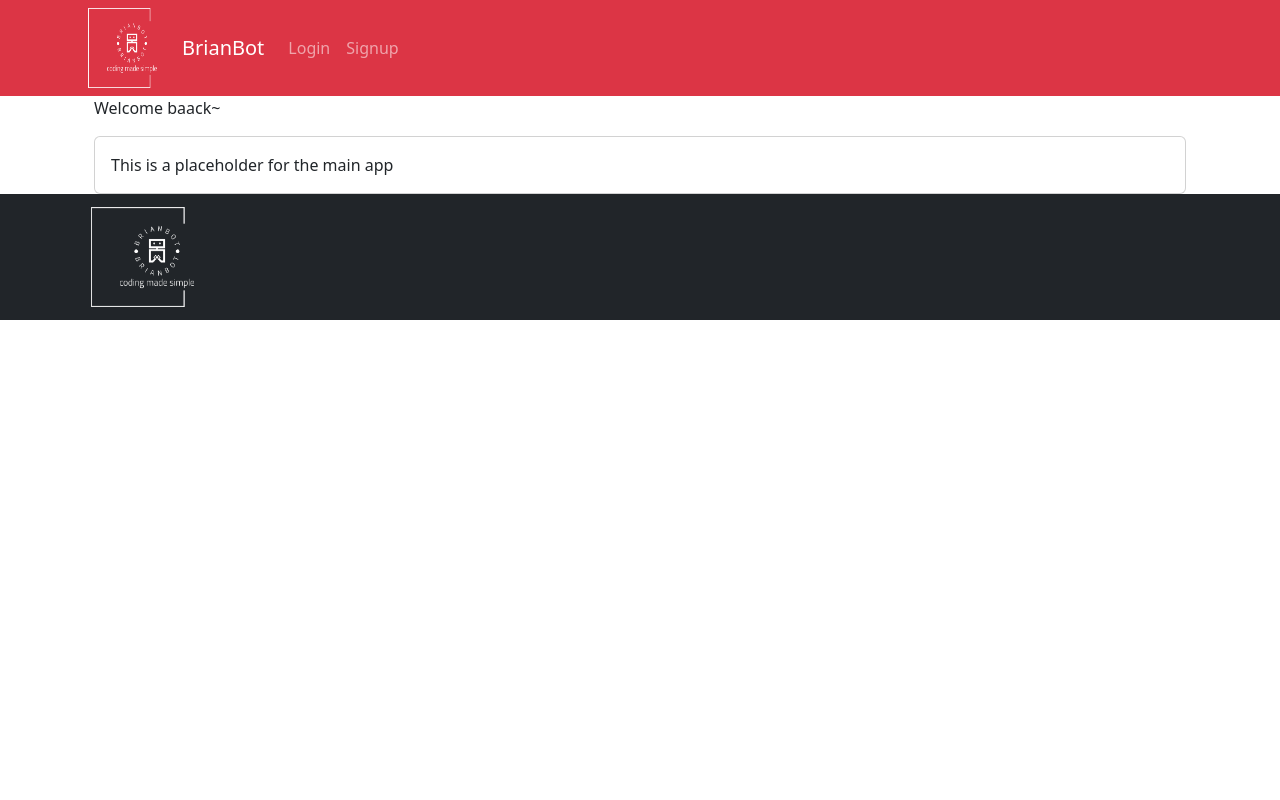
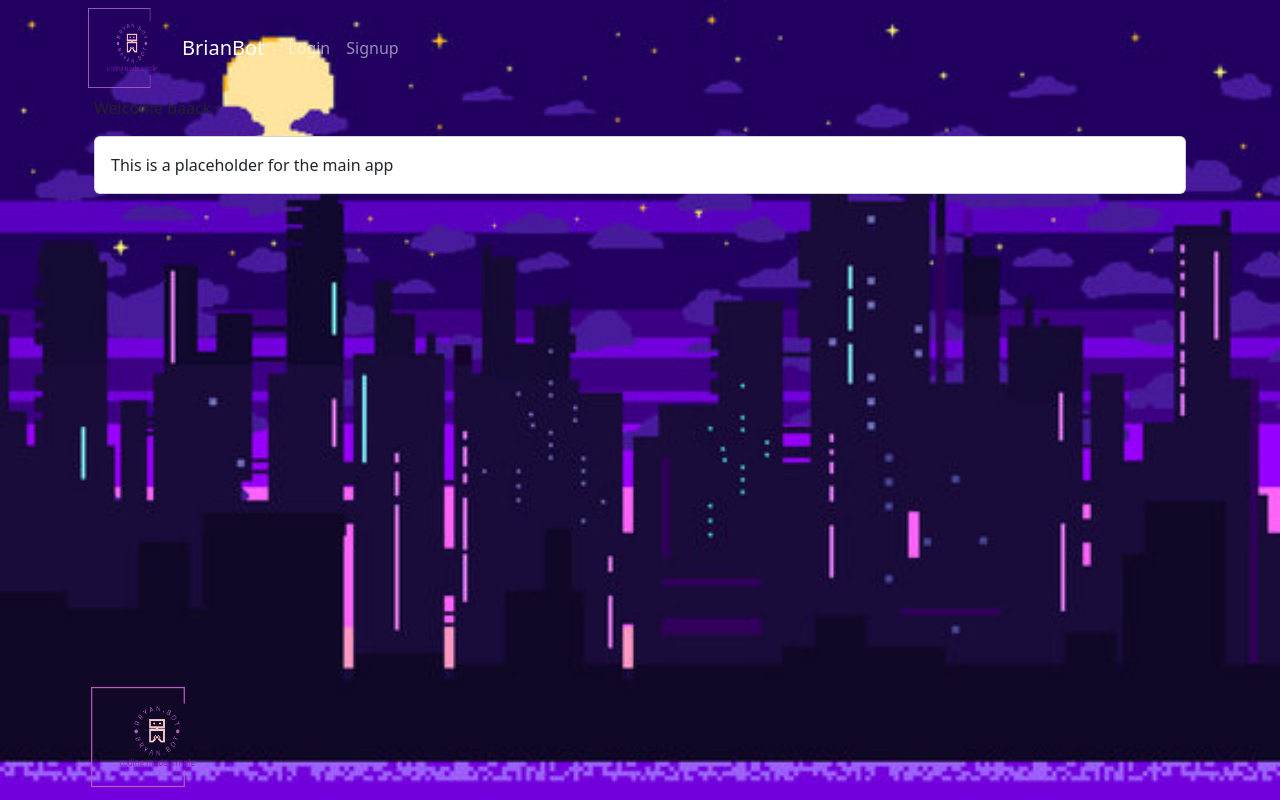
Before and after one commit to amaryahwolf/c.a.i.t.s, a React (Create React App) app in the folder client/: page / in a window 1280 px wide. Built offline with nearby package versions, Linux system fonts and the light colour scheme.

Commit message:
updated logo

```diff
--- a/client/src/App.js
+++ b/client/src/App.js
@@ -15,6 +15,7 @@ import Profile from './pages/Profile';
 import Header from './components/Header';
 import Footer from './components/Footer';
 import Qparams from './components/Qparams';
+import back1 from "./images/back1.jpg";
 
 // Construct our main GraphQL API endpoint
 const httpLink = createHttpLink({
@@ -42,7 +43,16 @@ const httpLink = createHttpLink({
 
   function App() {
     return (
+      <div
+      class="bg_image"
+      style={{
+        backgroundImage: 'url('+back1+')',
+        backgroundSize: "cover",
+        height: "100vh",
+      }}
+    >
       <ApolloProvider client={client}>
+
 
         <Router>
           <div className="flex-column justify-flex-start min-100-vh">
@@ -79,6 +89,7 @@ const httpLink = createHttpLink({
           </div>
         </Router>
       </ApolloProvider>
+      </div>
     );
   }
 
--- a/client/src/components/Footer/index.js
+++ b/client/src/components/Footer/index.js
@@ -4,15 +4,16 @@ import { Container, Navbar, Image } from "react-bootstrap";
 const Footer = () => {
   return (
     <>
-      <Navbar bg="dark" variant="dark">
+      <Navbar bg="" variant="light" fixed="bottom">
         <Container>
           <Navbar.Brand href="#home">
             <Image
               alt="brianbot"
-              src="./images/logo3.jpg"
+              src="./images/logo4.jpg"
               width="150"
               height="100"
               className="d-inline-block align-top"
+
             />{" "}
           </Navbar.Brand>
         </Container>
--- a/client/src/components/Header/index.js
+++ b/client/src/components/Header/index.js
@@ -12,11 +12,11 @@ const Header = () => {
   };
   return (
     <header className="headerPH">
-      <Navbar bg="danger" variant="dark">
+      <Navbar bg="" variant="dark">
         <Container>
         <Image
               alt="brianbot"
-              src="./images/logo3.jpg"
+              src="./images/logo4.jpg"
               width="100"
               height="80"
               className="d-inline-block align-top"
```
Also changed, not shown: client/public/images/logo4.jpg (added).
